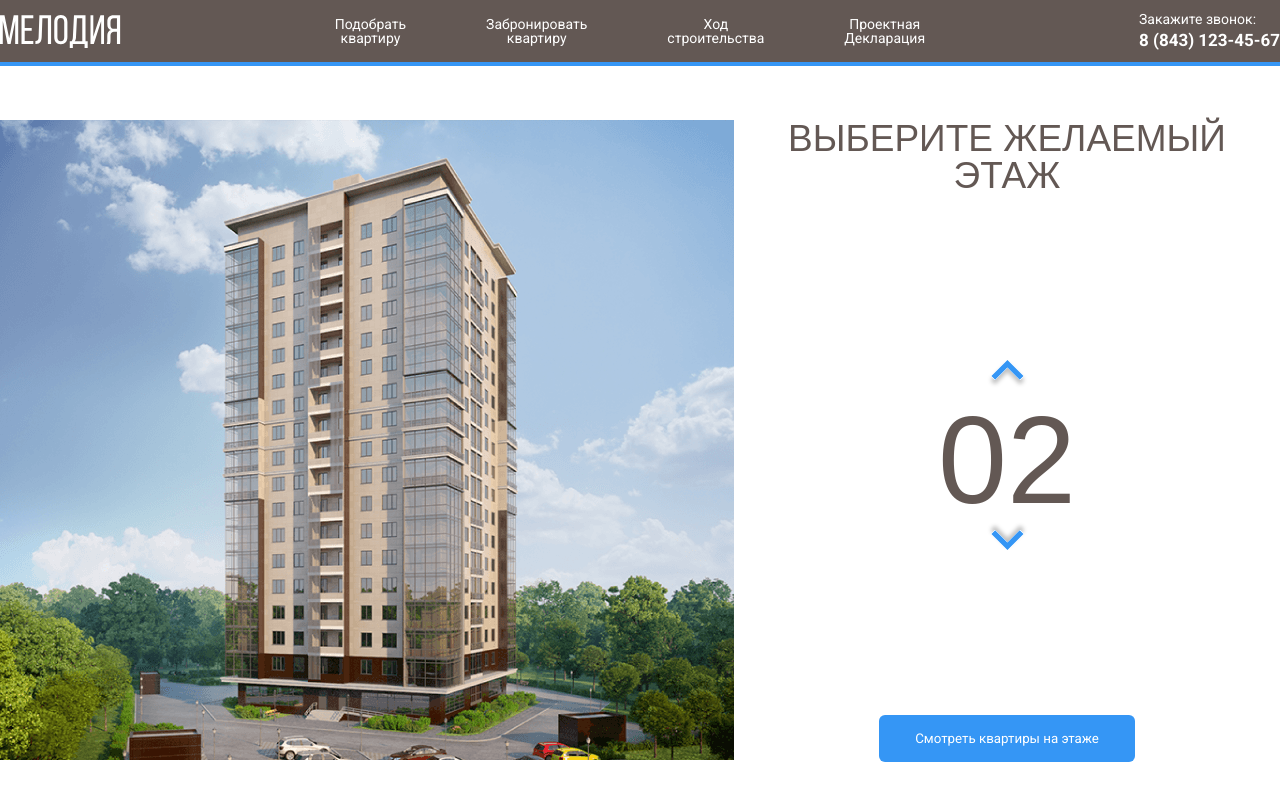
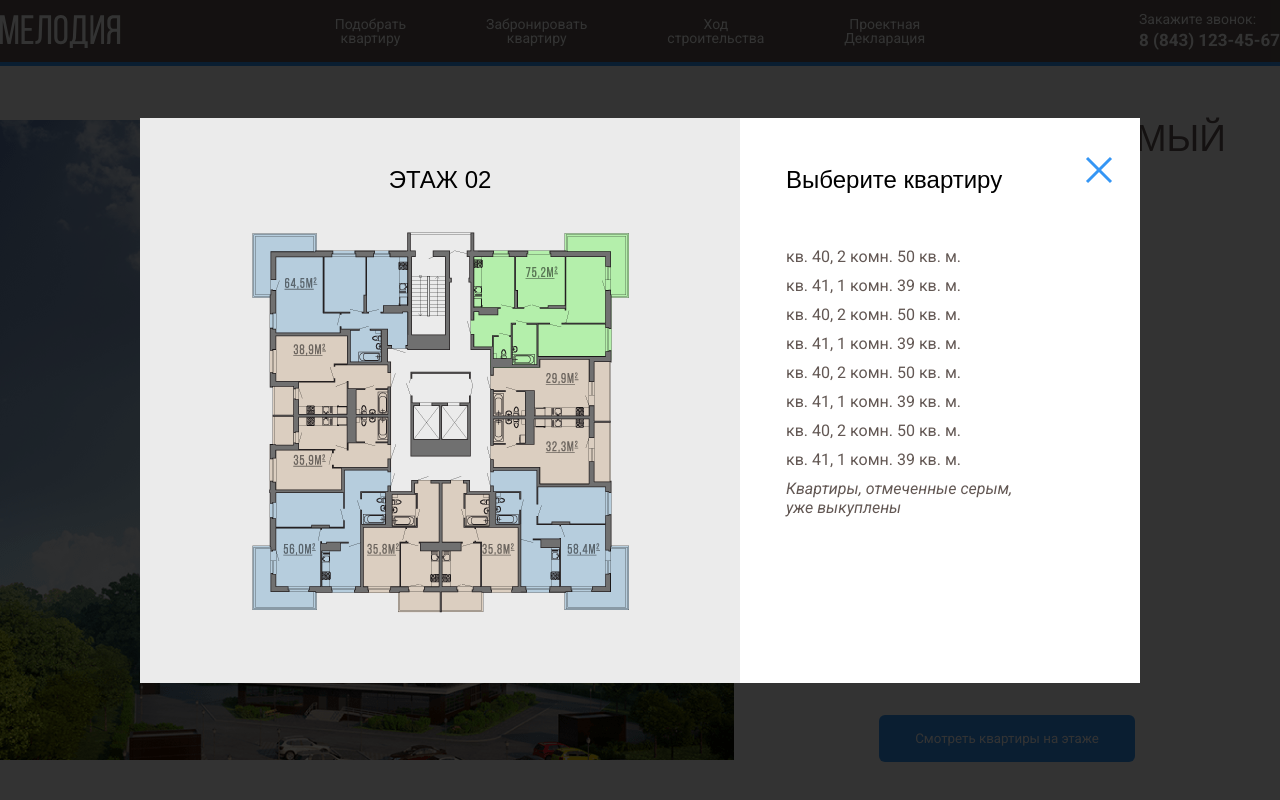
Before and after one commit to NazarDudiak/melody, a plain HTML site: page index.html in a window 1280 px wide. Both pictures are taken after a click on the button "Смотреть квартиры на этаже". Drawn offline with nearby package versions, Linux system fonts and the light colour scheme.

Commit message:
Lesson #4

```diff
--- a/css/style.css
+++ b/css/style.css
@@ -109,7 +109,7 @@ body{
 	color: #635854;
 }
 
-.counter {
+.floor-counter {
 	color: #635854;
 	font-family: "BebasNeueRegular", sans-serif;
 	font-size: 124px;
@@ -127,3 +127,112 @@ body{
 path.current-floor {
 	opacity: 1;
 }
+
+
+.modal {
+	position: fixed;
+	left: 0;
+	top: 0;
+	width: 100%;
+	height: 100%;
+	background-color: rgba(0, 0, 0, 0.8);
+	display: flex;
+	justify-content: center;
+	align-items: center;
+	opacity: 0;
+	transform: scale(0);
+	transition: opacity 0.2s;
+}
+
+.is-open {
+	opacity: 1;
+	transform: scale(1);
+}
+
+.modal-dialog {
+	max-width: 1000px;
+	min-height: 565px;
+	background-color: #ffffff;
+	flex-grow: 1;
+	display: flex;
+	position: relative;
+	transform: translateY(-10%);
+	transition: transform 0.2s;
+	transition-delay: 0.2s;
+}
+
+.is-open > .modal-dialog {
+	opacity: 1;
+	transform: translateY(0);
+}
+
+.modal-image {
+	background-color: #ebebeb;
+	width: 60%;
+	text-align: center;
+	padding: 50px;
+}
+
+.flats path {
+	opacity: 0;
+}
+
+.flats path:hover {
+	opacity: 1;
+	cursor: pointer;
+}
+
+.modal-title {
+	font-weight: normal;
+	font-size: 24px;
+	line-height: 24px;
+	font-family: "BebasNeueRegular", sans-serif;
+	margin-top: 0;
+	margin-bottom: 25px;
+}
+
+.modal-info {
+	width: 40%;
+	padding: 50px 46px;
+
+}
+
+.flat-list  {
+	padding: 0;
+	list-style: none;
+	margin-top: 55px;
+}
+
+.flat-item {
+	margin-bottom: 10px;
+}
+
+.flat-link {
+	font-size: 16px;
+	line-height: 19px;
+	color: #635854;
+	text-decoration: none;
+}
+
+.flat-link:hover {
+	color: #3596f5;
+	text-decoration: underline;
+}
+
+.modal-alert {
+	font-style: italic;
+	font-weight: normal;
+	font-size: 16px;
+	line-height: 19px;
+	color: #635854;
+}
+
+.modal-close-button {
+	position: absolute;
+	right: 27px;
+	top: 38px;
+	cursor: pointer;
+	border: none;
+	background-color: #ffffff;
+
+}
--- a/index.html
+++ b/index.html
@@ -80,14 +80,72 @@
                 <button class="counter-button counter-up">
                     <img src="img/arrow.svg" alt="arrow-up" class="counter-arrow counter-arrow-up">
                 </button>
-                <span class="counter">02</span>
+                <span class="floor-counter counter">02</span>
                 <button class="counter-button counter-down"><img src="img/arrow.svg" alt="arrow-up" class="counter-arrow counter-arrow-down"></button>
             </div>
-            <button class="button button-primary">
+            <button class="button button-primary view-flats">
                 Смотреть квартиры на этаже
             </button>
         </div>
     </main>
+
+    <div class="modal">
+        <div class="modal-dialog">
+            <button class="modal-close-button">
+                <svg width="28" height="28" viewBox="0 0 28 28" fill="none" xmlns="http://www.w3.org/2000/svg">
+                    <path d="M2 2L26 26" stroke="#3596F5" stroke-width="3"/>
+                    <path d="M26 2L2 26" stroke="#3596F5" stroke-width="3"/>
+                </svg>
+            </button>
+            <div class="modal-image">
+                <h3 class="modal-title">ЭТАЖ <span class="modal-counter counter">02</span></h3>
+                <svg class="flats" width="433" height="408" viewBox="0 0 433 408" fill="none" xmlns="http://www.w3.org/2000/svg" xmlns:xlink="http://www.w3.org/1999/xlink">
+                    <image id="image0" width="433" height="408" xlink:href="img/floor.png"/>
+                    <path d="M388 81V141H314V148H267.5V131H247V32.5H338.5V16H405V81H388Z" fill="#3595F6" fill-opacity="0.75"/>
+                    <path d="M314 148.5H268V200H367.5V205H387.5V141H314V148.5Z" fill="#3595F6" fill-opacity="0.75"/>
+                    <path d="M314.192 252.662H268V200H367.916V204.602H388V268H314.192V252.662Z" fill="#3595F6" fill-opacity="0.75"/>
+                    <path d="M314 253H268.5V309H295.5V376H340V393H405V328.5H388V268.5H314V253Z" fill="#3595F6" fill-opacity="0.75"/>
+                    <path d="M218 394.5V264H247.5V273.5H267.5V310.5H294.5V375H259.5V394.5H218Z" fill="#3595F6" fill-opacity="0.75"/>
+                    <path d="M217 394.5V264H187.5V273.5H167.5V310.5H140.5V375H175.5V394.5H217Z" fill="#3595F6" fill-opacity="0.75"/>
+                    <path d="M121 252H166.5V309H139.5V376H95V393H30V328.5H47V273.5H121V252Z" fill="#3595F6" fill-opacity="0.75"/>
+                    <path d="M119.5 273.5H46V198H167V250.822H119.5V273.5Z" fill="#3595F6" fill-opacity="0.75"/>
+                    <path d="M124.729 116H46V198H167V145.178H124.729V116Z" fill="#3595F6" fill-opacity="0.75"/>
+                    <path d="M46.5 81V115.5H125V144.5H164V131H184.5V32.5H93V16H28V81H46.5Z" fill="#3595F6" fill-opacity="0.75"/>
+                    </svg>
+
+            </div>
+            <div class="modal-info">
+                <h3 class="modal-title">Выберите квартиру</h3>
+                <ul class="flat-list">
+                    <li class="flat-item">
+                        <a href="#" class="flat-link">кв. 40, 2 комн. 50 кв. м.</a>
+                    </li>
+                    <li class="flat-item">
+                        <a href="#" class="flat-link">кв. 41, 1 комн. 39 кв. м.</a>
+                    </li>
+                    <li class="flat-item">
+                        <a href="#" class="flat-link">кв. 40, 2 комн. 50 кв. м.</a>
+                    </li>
+                    <li class="flat-item">
+                        <a href="#" class="flat-link">кв. 41, 1 комн. 39 кв. м.</a>
+                    </li>
+                    <li class="flat-item">
+                        <a href="#" class="flat-link">кв. 40, 2 комн. 50 кв. м.</a>
+                    </li>
+                    <li class="flat-item">
+                        <a href="#" class="flat-link">кв. 41, 1 комн. 39 кв. м.</a>
+                    </li>
+                    <li class="flat-item">
+                        <a href="#" class="flat-link">кв. 40, 2 комн. 50 кв. м.</a>
+                    </li>
+                    <li class="flat-item">
+                        <a href="#" class="flat-link">кв. 41, 1 комн. 39 кв. м.</a>
+                    </li>
+                </ul>
+                <p class="modal-alert">Квартиры, отмеченные серым,<br /> уже выкуплены</p>
+            </div>
+        </div>
+    </div>
 
     <script src="https://code.jquery.com/jquery-3.6.0.min.js" integrity="sha256-/xUj+3OJU5yExlq6GSYGSHk7tPXikynS7ogEvDej/m4=" crossorigin="anonymous"></script>
     <script src="js/main.js"></script>
--- a/js/main.js
+++ b/js/main.js
@@ -2,31 +2,43 @@
     var currentFloor = 2;
     var counterUp = $('.counter-up');
     var counterDown = $('.counter-down');
-    var floorPath = $('.home-image path')
+    var floorPath = $('.home-image path');
+    var modal = $('.modal');
+    var modalCloseButton = $('.modal-close-button');
+    var viewFlatsButton = $('.view-flats');
+
     floorPath.on('mouseover', function(){
         // console.log('Click');
-        floorPath.removeClass('current-floor')
+        floorPath.removeClass('current-floor');
         currentFloor = $(this).attr('data-floor');
         $('.counter').text(currentFloor);
     });
+
+    floorPath.on('click', toggleModal);
+    modalCloseButton.on('click', toggleModal);
+    viewFlatsButton.on('click', toggleModal);
 
     counterUp.on('click', function () {
         if (currentFloor < 18) {
             currentFloor++;
             usCurrentFloor = currentFloor.toLocaleString('en-US', { minimumIntegerDigits: 2, useGrouping: false});
             $('.counter').text(usCurrentFloor);
-            floorPath.removeClass('current-floor')
-            $(`[data-floor=${usCurrentFloor}]`).toggleClass('current-floor')
-        }
-    })
+            floorPath.removeClass('current-floor');
+            $(`[data-floor=${usCurrentFloor}]`).toggleClass('current-floor');
+        };
+    });
 
     counterDown.on('click', function () {
         if (currentFloor > 2) {
             currentFloor--;
             usCurrentFloor = currentFloor.toLocaleString('en-US', { minimumIntegerDigits: 2, useGrouping: false});
             $('.counter').text(usCurrentFloor);
-            floorPath.removeClass('current-floor')
-            $(`[data-floor=${usCurrentFloor}]`).toggleClass('current-floor')
-        }
-    })
+            floorPath.removeClass('current-floor');
+            $(`[data-floor=${usCurrentFloor}]`).toggleClass('current-floor');
+        };
+    });
+
+    function toggleModal(){
+        modal.toggleClass('is-open')
+    }
 });
```
Also changed, not shown: img/floor.png (added).
